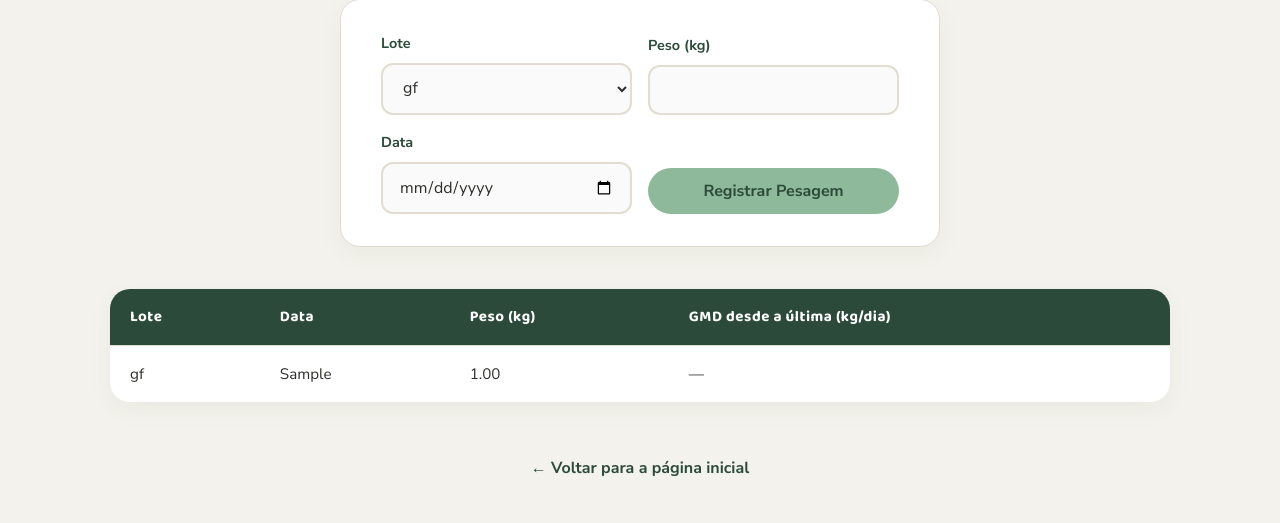
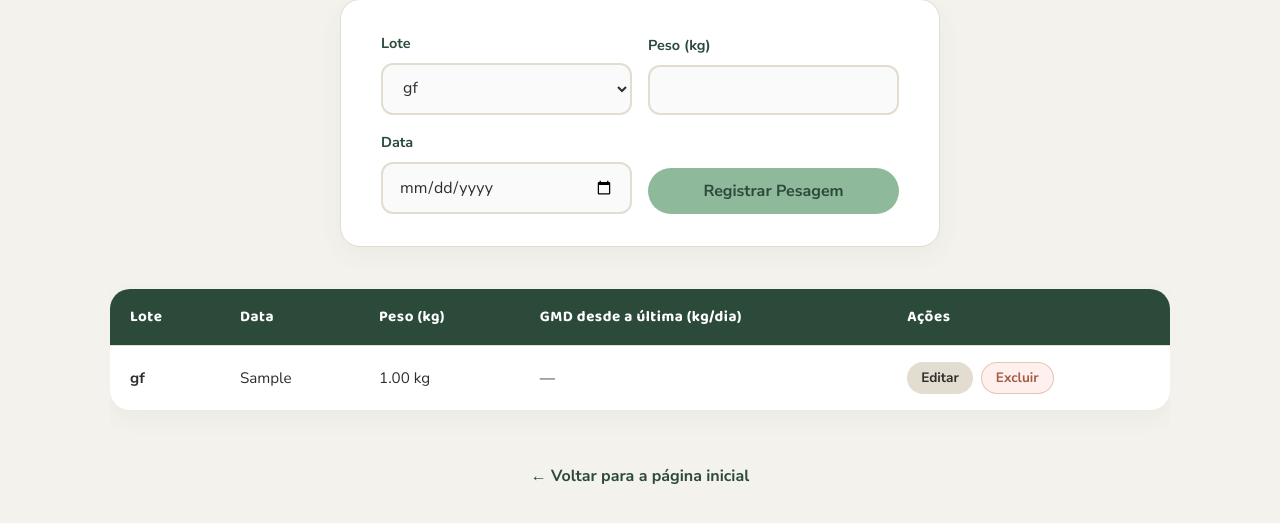
Before and after one commit to tiagosabaini/projeto-software-agro-recria-terminacao, a Flask app: page /pesagem in a window 1280 px wide. Shown: the part 213-736 px from the top of the page. Run offline with Flask 3, Linux system fonts and the light colour scheme; a user stored in the database is signed in; data comes from the database, SQL or seed files in the repository; tables that the repository leaves empty hold one stand-in row (values such as "Sample post").

Commit message:
coluna ações conusmo.html e pesagem.html

```diff
--- a/templates/pesagem.html
+++ b/templates/pesagem.html
@@ -6,6 +6,8 @@
 <h2>Controle de Pesagem</h2>
 
 <form action="{{ url_for('pesagem') }}" method="POST" class="form-caixa form-linha">
+    <input type="hidden" name="csrf_token" value="{{ csrf_token }}">
+
     <div class="campo">
         <label for="lote_id">Lote</label>
         <select name="lote_id" id="lote_id" required>
@@ -28,6 +30,7 @@
     <button type="submit">Registrar Pesagem</button>
 </form>
 
+<div style="overflow-x: auto; width: 100%;">
     <table>
         <thead>
             <tr>
@@ -35,14 +38,15 @@
                 <th>Data</th>
                 <th>Peso (kg)</th>
                 <th>GMD desde a última (kg/dia)</th>
+                <th>Ações</th>
             </tr>
         </thead>
         <tbody>
             {% for p in pesagens %}
             <tr>
-            <td>{{ p.identificacao }}</td>
-            <td>{{ p.data }}</td>
-            <td>{{ "%.2f"|format(p.peso) }}</td>
+                <td><strong>{{ p.identificacao }}</strong></td>
+                <td>{{ p.data | data_br }}</td>
+                <td>{{ "%.2f"|format(p.peso) }} kg</td>
                 <td>
                     {% if p.gmd is not none %}
                         {{ "%.3f"|format(p.gmd) }}
@@ -51,14 +55,24 @@
                         —
                     {% endif %}
                 </td>
+                <td>
+                    <div class="grupo-botoes-tabela">
+                        <a href="{{ url_for('editar_pesagem', id=p.id) }}" class="btn-tabela-secundario">Editar</a>
+                        <form action="{{ url_for('excluir_pesagem', id=p.id) }}" method="POST" class="form-excluir" onsubmit="return confirm('Deseja realmente excluir esta pesagem?');">
+                            <input type="hidden" name="csrf_token" value="{{ csrf_token }}">
+                            <button type="submit" class="btn-tabela-excluir">Excluir</button>
+                        </form>
+                    </div>
+                </td>
             </tr>
             {% else %}
             <tr>
-            <td colspan="4">Nenhuma pesagem registrada ainda.</td>
+                <td colspan="5" style="text-align: center;">Nenhuma pesagem registrada ainda.</td>
             </tr>
             {% endfor %}
         </tbody>
     </table>
+</div>
 
 <a class="voltar" href="{{ url_for('index') }}">← Voltar para a página inicial</a>
 {% endblock %}
```
Also changed, not shown: templates/consumo.html (+14 -1 lines). Lines whose indentation alone changed are shown as unchanged.
